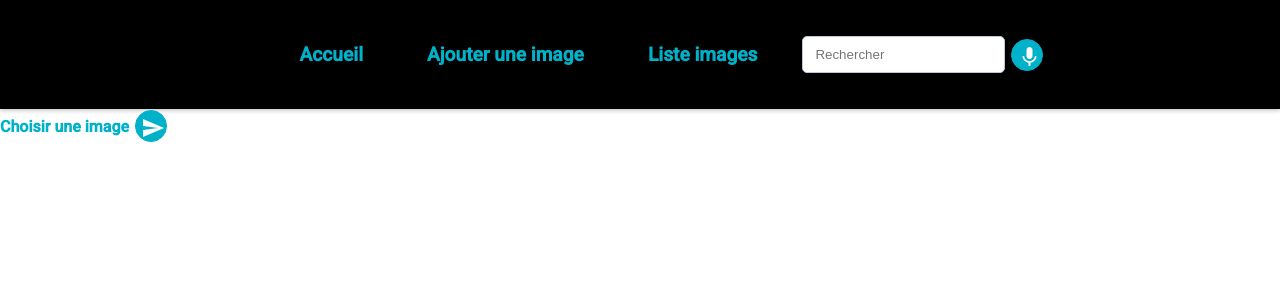
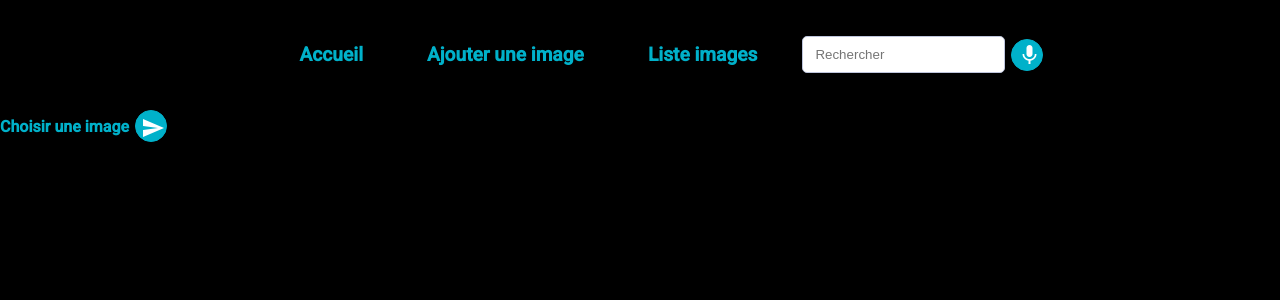
Before and after one commit to juanitoo28/Projet_azure, an Angular app: page /add-image in a window 1280 px wide. Shown: the top 300 px of the page. Built offline with nearby package versions, Linux system fonts and the light colour scheme; no server answers.

Commit message:
Ajout de la suprresion de l'image part 1 et modification du scss des pages

```diff
--- a/src/app/header/header.component.scss
+++ b/src/app/header/header.component.scss
@@ -47,11 +47,13 @@ nav {
 display: flex;
 align-items: center;
 }
-.icon-search{
+.icon-search {
+  display: flex;
+  justify-content: center;
+  align-items: center;
   padding: 5px;
   border: 1px solid #00b1ca;
   margin: 1px;
- text-align: center;
   color: #fff;
   border-radius: 50%;
   width: 20px;
--- a/src/app/home/home.component.html
+++ b/src/app/home/home.component.html
@@ -10,7 +10,8 @@
       />
       <div class="image-info">
         <div class="download-button">
-          <mat-icon (click)="onDownload(image.name)">arrow_drop_down_circle</mat-icon>
+          <!-- <mat-icon (click)="onDownload(image.name)">arrow_drop_down_circle</mat-icon> -->
+          <img src="../../assets/ico.png" alt="Download" (click)="onDownload(image.name)" />
         </div>
       </div>
     </div>
--- a/src/app/home/home.component.scss
+++ b/src/app/home/home.component.scss
@@ -19,16 +19,43 @@ body{
     border-radius: 20px;
   }
 
+  // .image-container {
+  //   display: flex;
+  //   justify-content: center;
+  //   position: relative;
+  //   width: 100%;
+  //   height: 200px;
+  //   cursor: pointer;
+  //   margin: 20px;
+
+  //   img {
+  //     transition: transform 0.2s ease-out;
+  //   }
+
+  //   &:hover img {
+  //     transform: scale(1.05);
+  //   }
+
+  //   .image-info {
+  //     position: absolute;
+  //     bottom: 0px;
+  //     right: 20px;
+  //     opacity: 0;
+  //     transition: opacity 0.3s;
+  //   }
+
+  //   &:hover .image-info {
+  //     opacity: 1;
+  //   }
+  // }
   .image-container {
     display: flex;
     justify-content: center;
     position: relative;
     width: 100%;
     height: 200px;
-    // overflow: hidden;
     cursor: pointer;
-    margin: 20px;
-
+    margin: 20px 0 20px 0;
     img {
           transition: transform 0.2s ease-out;
         }
@@ -38,25 +65,18 @@ body{
         }
 
         .image-info {
-      // position: absolute;
-      // bottom: 0;
-      // left: 0;
-      // right: 0;
-      // background-color: rgba(0, 0, 0, 0);
-      // color: white;
-      // padding: 1rem;
-      // transform: translateY(100%);
-      // transition: transform 0.2s ease-out;
+          position: absolute;
+          bottom: 0px;
+          right: 0px;
+          opacity: 0;
+          transition: opacity 0.3s;
+        }
 
-      button {
-        margin-top: 0.5rem;
+        &:hover .image-info {
+          opacity: 1;
         }
   }
 
-    &:hover .image-info {
-      transform: translateY(0);
-    }
-  }
 
   .img {
     position: absolute;
@@ -92,7 +112,6 @@ body{
     }
   }
 
-
   .header{
     align-items: center;
     display: flex;
@@ -112,23 +131,24 @@ body{
     display: none;
 }
 
-
 .search{
    display: flex;
    align-items: center;
 }
-.icon-search{
-  padding: 5px;
-  border: 1px solid #00b1ca;
-  margin: 1px;
-  text-align: center;
-  color: #fff;
-  border-radius: 50%;
-  width: 20px;
-  height: 20px;
-  cursor: pointer;
-  background: #00b1ca;
-}
+// .icon-search {
+//   display: flex;
+//   justify-content: center;
+//   align-items: center;
+//   padding: 5px;
+//   border: 1px solid #00b1ca;
+//   margin: 1px;
+//   color: #fff;
+//   border-radius: 50%;
+//   width: 20px;
+//   height: 20px;
+//   cursor: pointer;
+//   background: #00b1ca;
+// }
 .send{
    display: flex;
    align-items: center;
@@ -202,3 +222,9 @@ h3{
     margin-bottom: 0.5rem;
   }
 }
+
+.download-button img {
+  width: 30px; /* Ajuster la largeur de l'image */
+  height: 30px; /* Ajuster la hauteur de l'image */
+  cursor: pointer;
+}
--- a/src/app/image-modal/image-modal.component.html
+++ b/src/app/image-modal/image-modal.component.html
@@ -1 +1,10 @@
-<p>image-modal works!</p>
+<h2 mat-dialog-title class="modal-title">{{ data.name }}</h2>
+<mat-dialog-content>
+  <img [src]="data.url" [alt]="data.name" class="modal-image" />
+  <h3 class="modal-description">{{ data.description }}</h3>
+  <h3 class="modal-tags">{{ data.tags }}</h3>
+</mat-dialog-content>
+<mat-dialog-actions>
+  <button mat-button (click)="onDelete(data.name)">Supprimer</button>
+  <button mat-button (click)="onClose()">Fermer</button>
+</mat-dialog-actions>
--- a/src/app/image-modal/image-modal.component.scss
+++ b/src/app/image-modal/image-modal.component.scss
@@ -0,0 +1,28 @@
+.mat-dialog-container {
+    background-color: black !important;
+    color: white;
+  }
+
+.modal-image{
+    width: 100%;
+}
+.modal-title {
+    font-size: 24px;
+    font-weight: bold;
+    margin-bottom: 10px;
+  }
+
+.modal-description {
+font-size: 18px;
+margin-bottom: 10px;
+color: black;
+}
+
+.modal-tags {
+font-size: 16px;
+margin-bottom: 20px;
+}
+
+.mat-dialog-content {
+text-align: center;
+}
--- a/src/app/image-modal/image-modal.component.ts
+++ b/src/app/image-modal/image-modal.component.ts
@@ -1,23 +1,15 @@
 import { Component, Inject } from '@angular/core';
 import { MatDialogRef, MAT_DIALOG_DATA } from '@angular/material/dialog';
+import { HttpClient } from '@angular/common/http';
 
 @Component({
   selector: 'app-image-modal',
-  template: `
-    <h2 mat-dialog-title>{{ data.name }}</h2>
-    <mat-dialog-content>
-      <img [src]="data.url" [alt]="data.name" class="modal-image" />
-      <h3>{{ data.description }}</h3>
-      <h3>{{ data.tags }}</h3>
-
-    </mat-dialog-content>
-    <mat-dialog-actions>
-      <button mat-button (click)="onClose()">Fermer</button>
-    </mat-dialog-actions>
-  `,
+  templateUrl: './image-modal.component.html',
+  styleUrls: ['./image-modal.component.scss']
 })
 export class ImageModalComponent {
   constructor(
+    private http: HttpClient,
     public dialogRef: MatDialogRef<ImageModalComponent>,
     @Inject(MAT_DIALOG_DATA) public data: any
   ) {}
@@ -25,4 +17,30 @@ export class ImageModalComponent {
   onClose(): void {
     this.dialogRef.close();
   }
+
+  // onDelete(imageName: string): void {
+  //   this.http.delete(`/delete_image/${imageName}`).subscribe(
+  //     (response) => {
+  //       console.log('Image supprimée avec succès');
+  //       // Fermez la fenêtre modale et actualisez la liste des images si nécessaire
+  //     },
+  //     (error) => {
+  //       console.error('Erreur lors de la suppression de l\'image');
+  //     }
+  //   );
+  //   this.dialogRef.close('delete');
+  // }
+  onDelete(imageName: string): void {
+    this.http.delete(`/delete_image/${imageName}`).subscribe(
+      (response) => {
+        console.log('Image supprimée avec succès');
+        // Fermez la fenêtre modale et actualisez la liste des images si nécessaire
+      },
+      (error) => {
+        console.error('Erreur lors de la suppression de l\'image');
+      }
+    );
+    this.dialogRef.close('delete');
+  }
+
 }
--- a/src/styles.scss
+++ b/src/styles.scss
@@ -1,4 +1,9 @@
 /* You can add global styles to this file, and also import other style files */
 
 html, body { height: 100%; }
-body { margin: 0; font-family: Roboto, "Helvetica Neue", sans-serif; }
+body {
+    margin: 0;
+    font-family: Roboto, "Helvetica Neue", sans-serif;
+    background-color: black;
+    color: white;
+}
```
Also changed, not shown: src/app/header/header.component.html (indentation only), src/assets/ico.png (added). Lines whose indentation alone changed are shown as unchanged.
